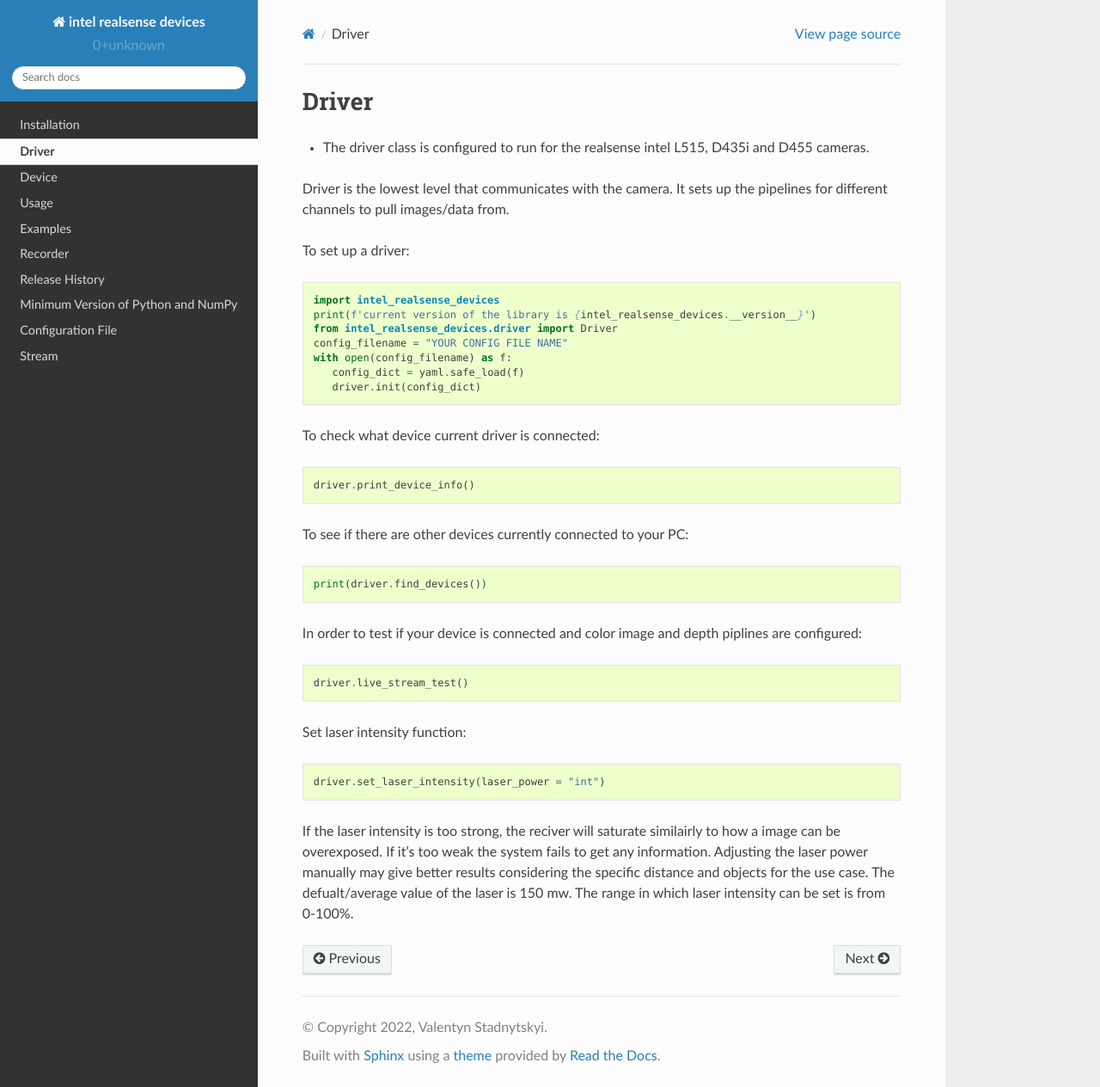
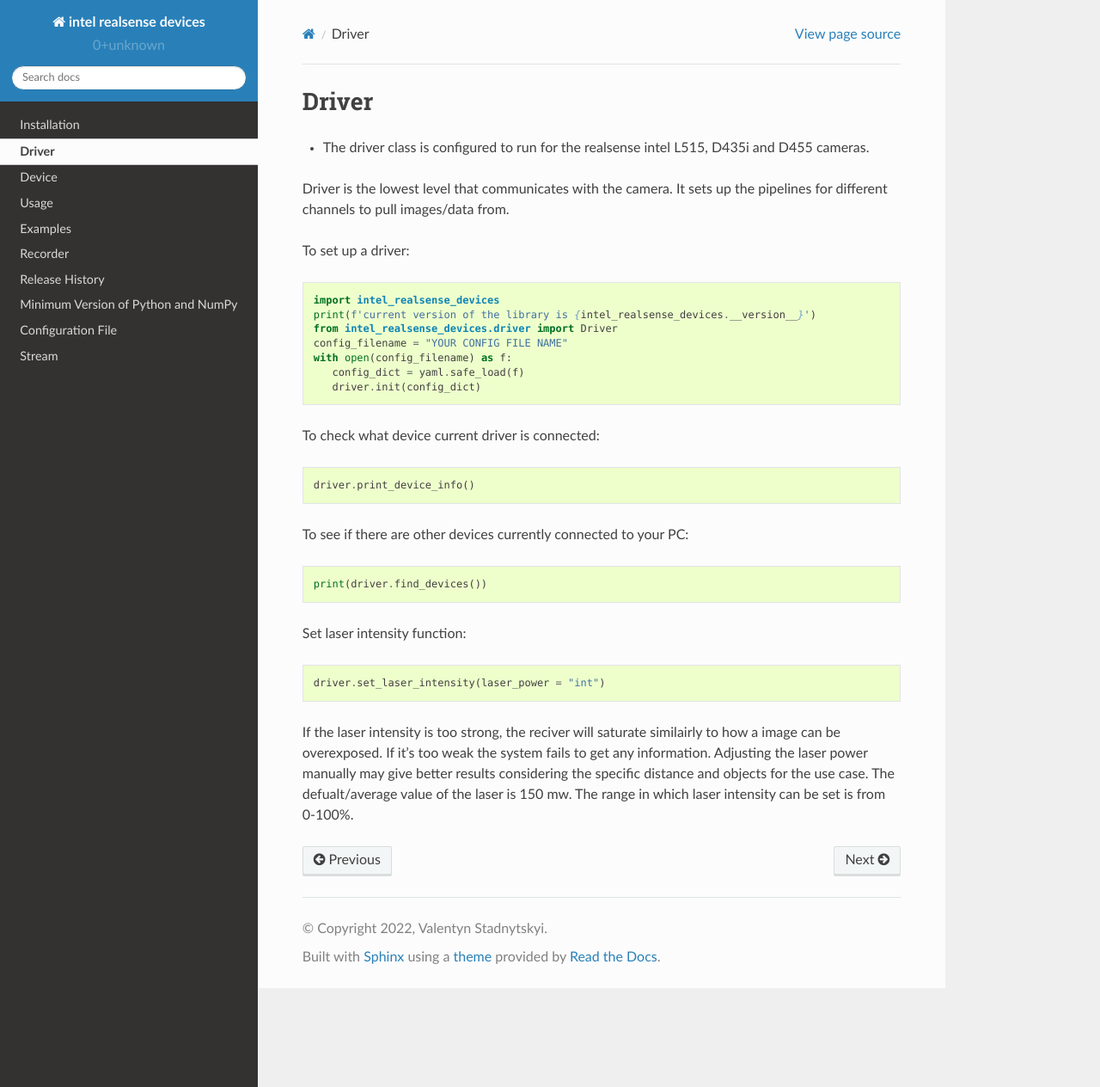
Before and after one commit to vstadnytskyi/intel-realsense-devices, a Sphinx documentation site: the page built from docs/source/driver.rst, in a window 1280 px wide and 1264 px high. Shown: the whole window at 86% size. Built offline with Sphinx 7.4.7 and the Read the Docs theme 2.0.0, drawn with Linux system fonts in a browser that asks for light colours.

Commit message:
fixed grammer mistakes/ added more info/ clean up file

```diff
--- a/docs/source/device.rst
+++ b/docs/source/device.rst
@@ -2,7 +2,7 @@
 Device
 ============
 
-Device is a higher level class that contains functionality to collect data from the camrea.
+Device is a higher level class that contains functionality to collect data from the camera.
 
 To set up and intialize device:
 
--- a/docs/source/driver.rst
+++ b/docs/source/driver.rst
@@ -32,12 +32,6 @@ To see if there are other devices currently connected to your PC:
 
    print(driver.find_devices())
 
-In order to test if your device is connected and color image and depth piplines are configured:
-
-.. code-block:: python
-
-   driver.live_stream_test()
-
 Set laser intensity function:
 
 .. code-block:: python
```
Also changed, not shown: docs/source/stream.rst (+4 -4 lines), docs/source/usage.rst (+15 -2 lines).
